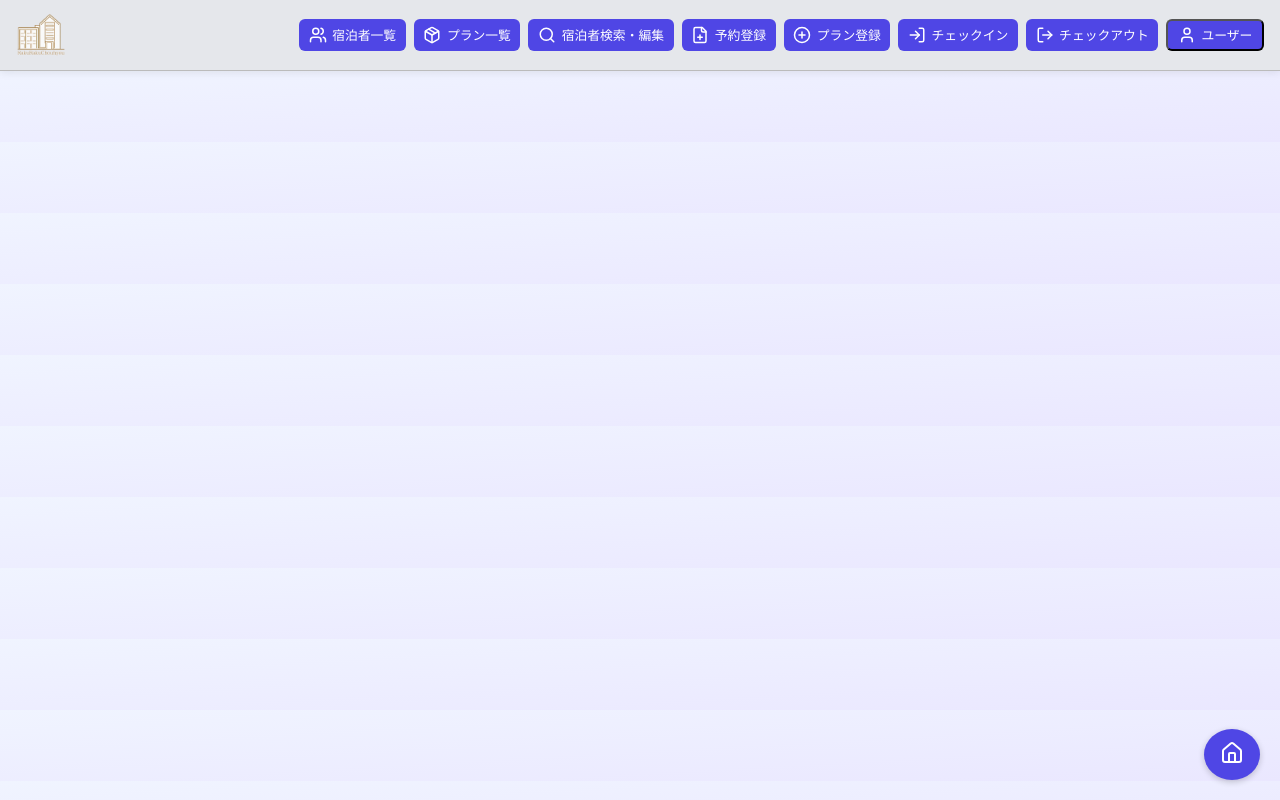
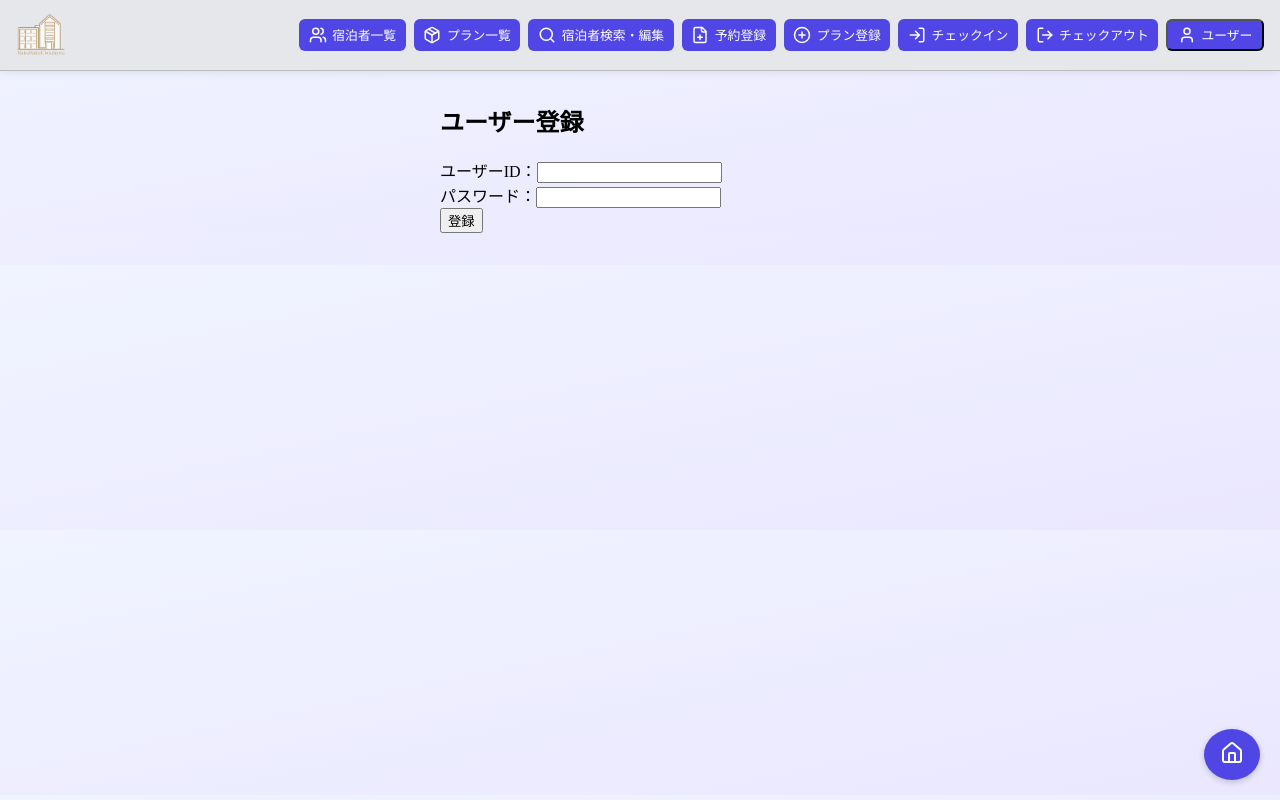
Before and after one commit to syoinGit/hotelmanagement.frontend, a React (Create React App) app in the folder frontend/: page /register-user in a window 1280 px wide. Built offline with nearby package versions, Linux system fonts and the light colour scheme; no server answers.

Commit message:
ユーザー登録ページを作成、バックエンドとの連携

```diff
--- a/frontend/src/App.jsx
+++ b/frontend/src/App.jsx
@@ -1,8 +1,8 @@
 import React from 'react';
 import { BrowserRouter as Router, Routes, Route, useLocation } from 'react-router-dom';
-
 import TopPage from './pages/TopPage/TopPage.jsx';
 import Home from './pages/Home/Home.jsx';
+import RegisterUserPage from './pages/RegisterUserPage/RegisterUserPage.jsx';
 import HomeButton from './components/HomeButton.jsx';
 import TopHeader from './components/TopHeader.jsx';
 import LoginPage from './pages/LoginPage/LoginPage.jsx';
@@ -26,6 +26,7 @@ const AppLayout = () => {
         <Route path="/" element={<TopPage />} />
         <Route path="/home" element={<Home />} />
         <Route path="/login" element={<LoginPage />} />
+        <Route path="/register-user" element={<RegisterUserPage/>} />
         <Route path="/guests" element={<GuestList />} />
         <Route path="/bookings" element={<BookingListPage />} />
         <Route path="/search" element={<SearchGuestPage />} />
--- a/frontend/src/pages/LoginPage/LoginPage.jsx
+++ b/frontend/src/pages/LoginPage/LoginPage.jsx
@@ -55,7 +55,7 @@ const LoginPage = () => {
         ゲストログイン
       </button>
       <p style={{ marginTop: "1rem" }}>
-        アカウントをお持ちでない方は <Link to="/register">新規登録</Link>
+        アカウントをお持ちでない方は <Link to="/register-user">新規登録</Link>
       </p>
       {error && <p style={{ color: "red" }}>{error}</p>}
     </div>
--- /dev/null
+++ b/frontend/src/pages/RegisterUserPage/RegisterUserPage.jsx
@@ -0,0 +1,53 @@
+import React, { useState } from "react";
+import axios from "axios";
+
+function RegisterUserPage() {
+  const [id, setId] = useState("");
+  const [password, setPassword] = useState("");
+  const [message, setMessage] = useState("");
+
+  const handleSubmit = async (e) => {
+    e.preventDefault();
+    try {
+      // サーバーのエンドポイントに合わせてURLを設定してください
+      const response = await axios.put("http://localhost:8080/user/register", {
+        id,
+        password,
+      });
+      setMessage(response.data)
+    } catch (error) {
+      console.error(error);
+      setMessage("ユーザー登録に失敗しました");
+    }
+  };
+
+  return (
+    <div style={{ maxWidth: "400px", margin: "2rem auto" }}>
+      <h2>ユーザー登録</h2>
+      <form onSubmit={handleSubmit}>
+        <div>
+          <label>ユーザーID：</label>
+          <input
+            type="text"
+            value={id}
+            onChange={(e) => setId(e.target.value)}
+            required
+          />
+        </div>
+        <div>
+          <label>パスワード：</label>
+          <input
+            type="password"
+            value={password}
+            onChange={(e) => setPassword(e.target.value)}
+            required
+          />
+        </div>
+        <button type="submit">登録</button>
+      </form>
+      {message && <p>{message}</p>}
+    </div>
+  );
+}
+
+export default RegisterUserPage;
```
Also changed, not shown: frontend/src/pages/RegisterUserPage/RegisterUserPage.css (added).
